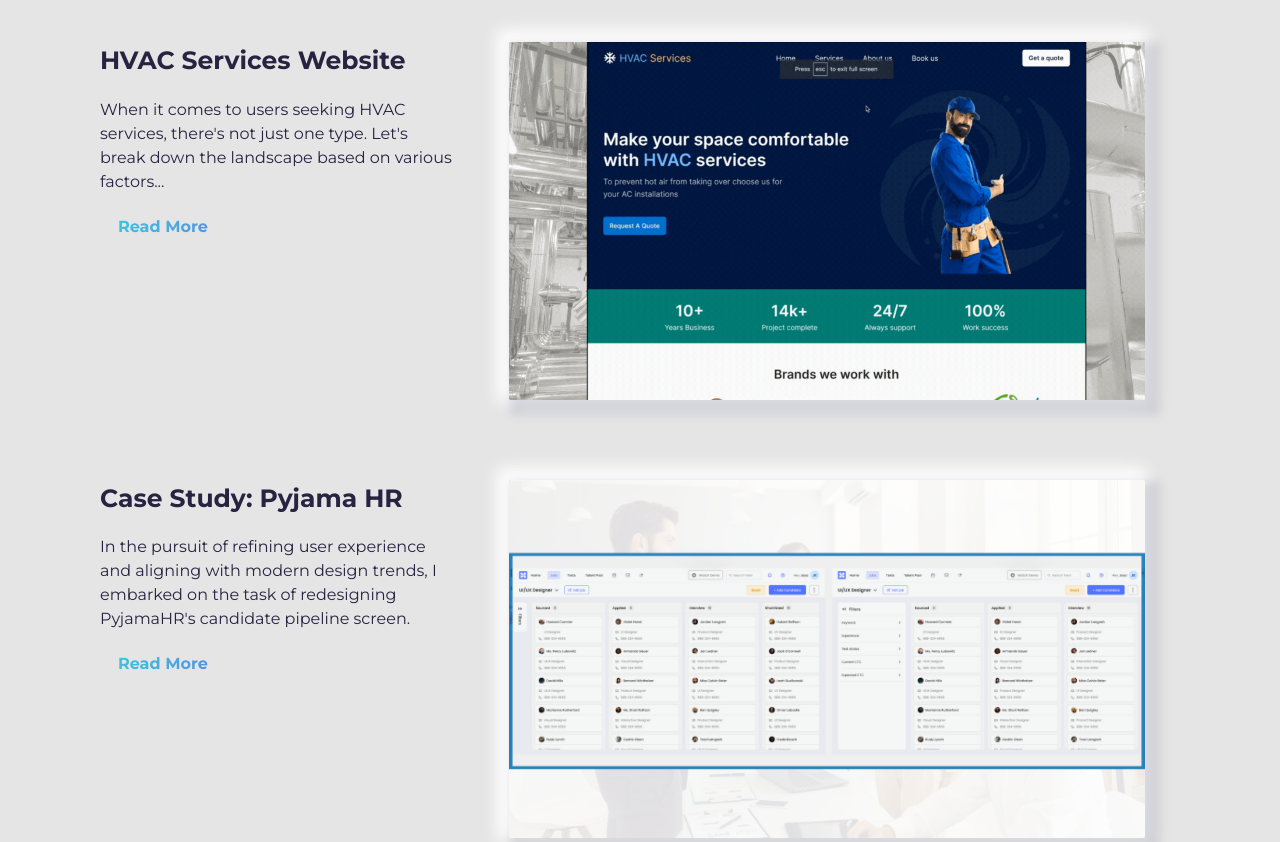
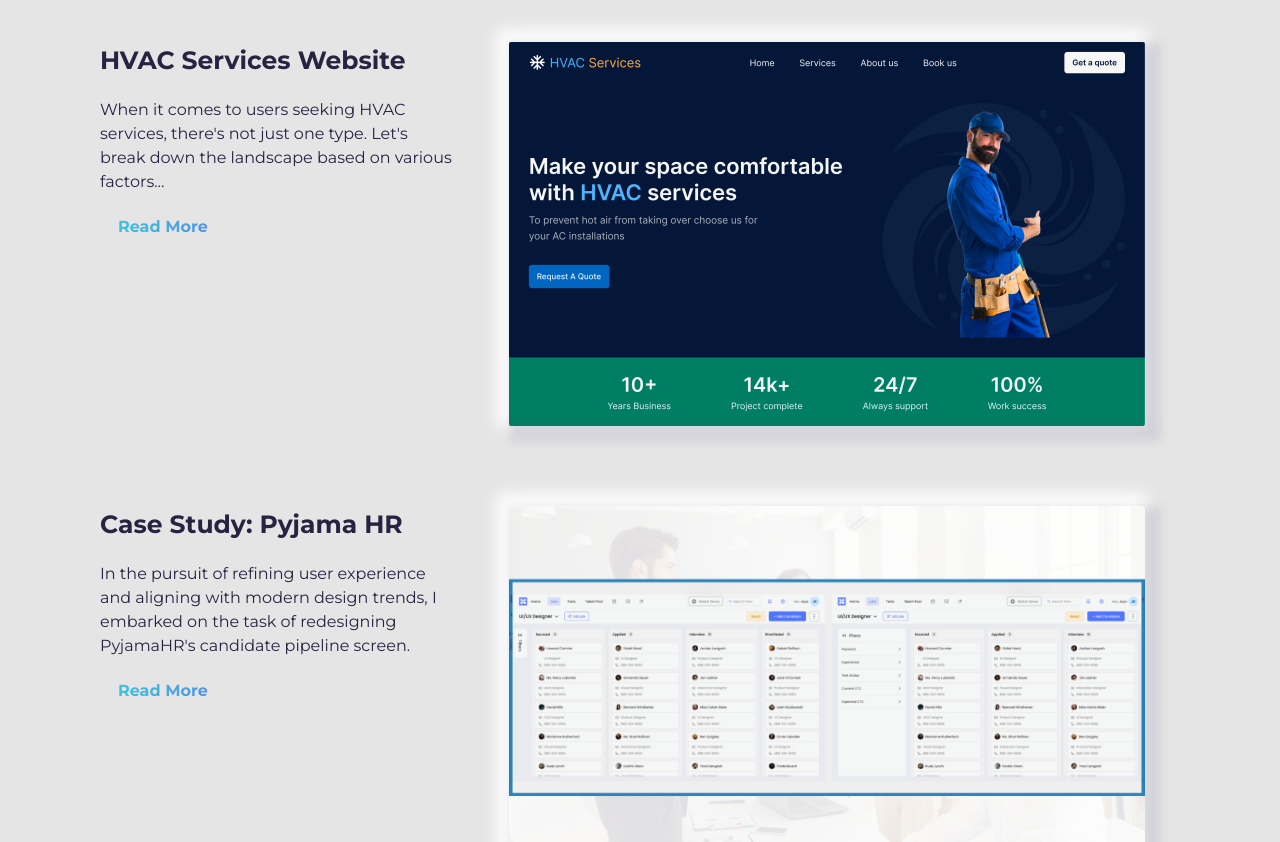
Before and after one commit to sheerinfrancis/sheerinfrancis.github.io, a website: page index.html in a window 1280 px wide. Shown: the part 1596-2438 px from the top of the page. Drawn offline with Linux system fonts and the light colour scheme.

Commit message:
Corrected image for hvac

```diff
--- a/index.html
+++ b/index.html
@@ -164,7 +164,7 @@ have you here! and I hope you’ll find something that sparks your interest"
                     <a href="/content/hvac" target="_blank" rel="noopener noreferrer">
                         <div class="thumbnail rounded">
                             <img
-                                    src="assets/hvac.gif"
+                                    src="assets/hvac.png"
                                     class="img-fluid"
                                     alt="Project Image"
                                     width="1366"
```
Also changed, not shown: assets/hvac.gif (deleted), assets/hvac.png (added).
